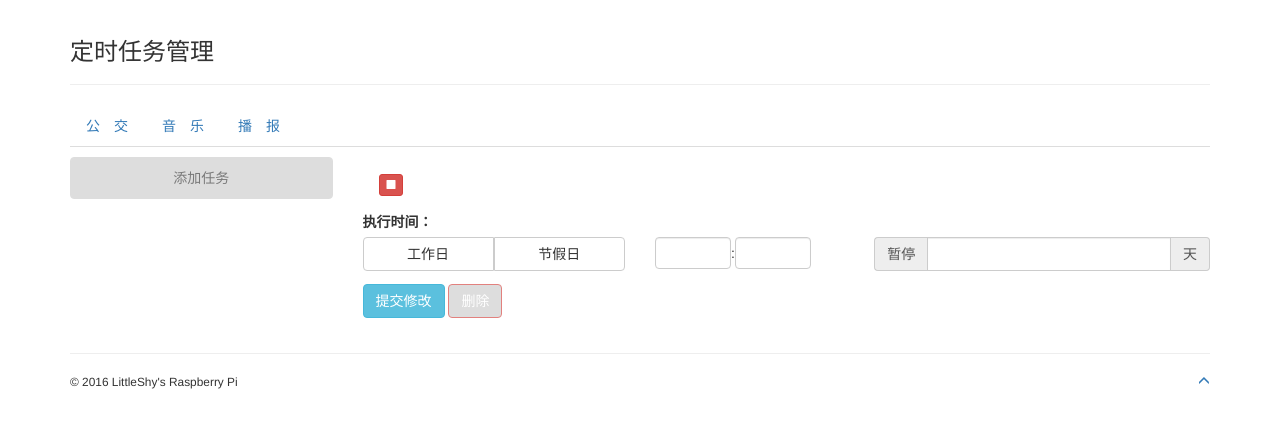
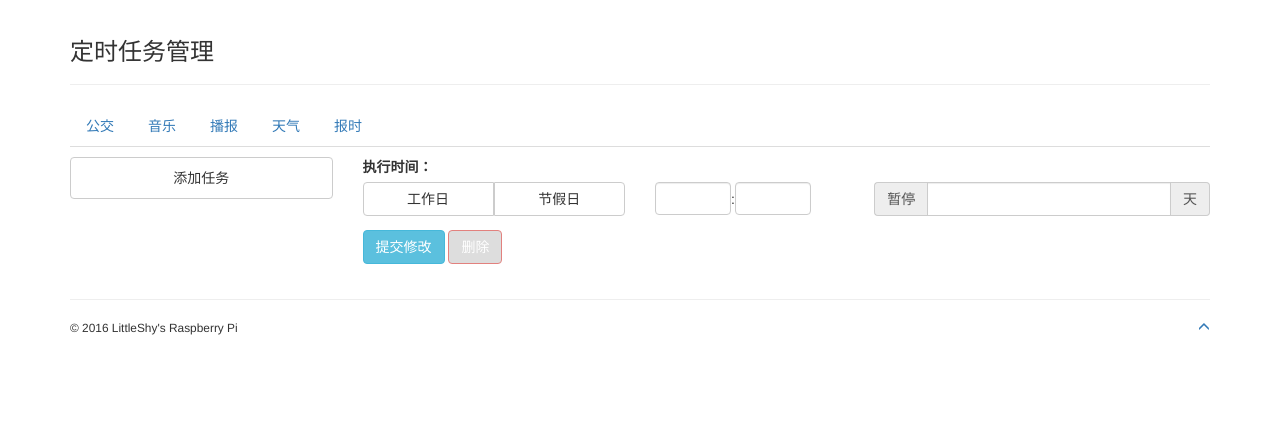
Before and after one commit to lhysrc/pi_say, a Python web app: template www/templates/config.html in a window 1280 px wide. Shown: the part 51-479 px from the top of the page. Run offline with Jinja, Linux system fonts and the light colour scheme; the template is opened without the code that fills it: most values are stand-ins (such as "Sample title", 1, 10 or a date in 2020); some libraries are stand-ins or nearby versions.

Commit message:
添加任务功能、报时报天气分离

```diff
--- a/main/weather.py
+++ b/main/weather.py
@@ -104,11 +104,11 @@ def day_of_week(days_after):
 
 
 
-def tell_today(drsg = True, trav = False):
+def tell_today(drsg = False, trav = False):
     w = today(drsg, trav)
     baidu_tts.read_aloud(w)
 
-def tell_day_of_week(days_after):
+def tell_day_of_week(days_after=0):
     w = day_of_week(days_after)
     baidu_tts.read_aloud(w)
 
--- a/www/templates/config.html
+++ b/www/templates/config.html
@@ -44,10 +44,12 @@
 {#        <h3><label>定时任务管理</label></h3>#}
         <ul class="nav nav-tabs ">
             <li role="presentation" class="page-btn " ng-class="{'active':current_type=='bus'}" ng-click="set_current_type('bus')">
-                <a>公　交 </a>
+                <a>公交</a>
             </li>
-            <li role="presentation" class="page-btn  " ng-class="{'active':current_type=='music'}" ng-click="set_current_type('music')"><a>音　乐</a></li>
-            <li role="presentation" class="page-btn " ng-class="{'active':current_type=='tell'}" ng-click="set_current_type('tell')"><a>播　报</a></li>
+            <li role="presentation" class="page-btn  " ng-class="{'active':current_type=='music'}" ng-click="set_current_type('music')"><a>音乐</a></li>
+            <li role="presentation" class="page-btn " ng-class="{'active':current_type=='read'}" ng-click="set_current_type('read')"><a>播报</a></li>
+            <li role="presentation" class="page-btn " ng-class="{'active':current_type=='weather'}" ng-click="set_current_type('weather')"><a>天气</a></li>
+            <li role="presentation" class="page-btn " ng-class="{'active':current_type=='time'}" ng-click="set_current_type('time')"><a>报时</a></li>
         </ul>
 {#        <table class="table table-bordered table-hover text-center">#}
 {#            <thead class="">#}
@@ -105,7 +107,7 @@
                         <a class="btn nav-link" ng-class="{'btn-primary':t===current_task}" ng-click="set_current_task(t)">{{t.hour}}:{{t.min}}</a>
                     </li>
                     <li class="nav-item" role="presentation">
-                        <a class="btn btn-default"  ng-click="add_task()" disabled>添加任务</a>
+                        <a class="btn btn-default"  ng-click="add_task()" >添加任务</a>
                     </li>
 
                 </ul>
@@ -114,8 +116,8 @@
             </div>
 
 
-            <div class="col-md-9 col-xs-8">
-                <div class="alert alert-sm" style="margin-bottom: 0"
+            <div class="col-md-9 col-xs-8" >
+                <div class="alert alert-sm" style="margin-bottom: 0" ng-hide="current_task.pause_days==null"
                      ng-class="{'alert-success':current_task.pause_days==0,'alert-warning':current_task.pause_days>0,'alert-danger':current_task.pause_days<0,}">
 
                     <button class="btn btn-xs"
@@ -257,18 +259,18 @@
                     </div>
                 </div>
 
-                <div class="row" style="margin-top: 5px" ng-show="current_type=='tell'">
-                    <div class="row col-md-12 col-xs-12" style="margin-left: 5px;">
-                        <label class="radio-inline col-md-2 col-xs-3">
-                            <input type="radio" name="inlineRadioOptions" value="read" ng-model="current_task.type"> 念字
-                        </label>
-                        <label class="radio-inline col-md-2 col-xs-3" >
-                            <input type="radio" name="inlineRadioOptions" value="weather" ng-model="current_task.type" disabled> 天气
-                        </label>
-                        <label class="radio-inline col-md-2 col-xs-3">
-                            <input type="radio" name="inlineRadioOptions" value="time" ng-model="current_task.type"> 报时
-                        </label>
-                    </div>
+                <div class="row" style="margin-top: 5px" ng-show="current_type=='read'">
+{#                    <div class="row col-md-12 col-xs-12" style="margin-left: 5px;">#}
+{#                        <label class="radio-inline col-md-2 col-xs-3">#}
+{#                            <input type="radio" name="inlineRadioOptions" value="read" ng-model="current_task.type"> 念字#}
+{#                        </label>#}
+{#                        <label class="radio-inline col-md-2 col-xs-3" >#}
+{#                            <input type="radio" name="inlineRadioOptions" value="weather" ng-model="current_task.type" disabled> 天气#}
+{#                        </label>#}
+{#                        <label class="radio-inline col-md-2 col-xs-3">#}
+{#                            <input type="radio" name="inlineRadioOptions" value="time" ng-model="current_task.type"> 报时#}
+{#                        </label>#}
+{#                    </div>#}
                     <label class="col-md-12 col-xs-12" ng-show="current_task.type=='read'">
                         播报内容：<textarea ng-model="current_task.args[0]" maxlength="1000" class="form-control" ></textarea>
                     </label>
@@ -283,21 +285,49 @@
                                 <span class="input-group-addon">次</span>
                             </label>
                         </label>
-                        <label class=" col-md-4 col-xs-12" ng-show="current_task.type=='time'" >
+{#                        <label class=" col-md-4 col-xs-12" ng-show="current_task.type=='time'" >#}
+{#                            <label class="input-group">#}
+{#                            <span class="input-group-addon">每</span>#}
+{#                            <input class=" form-control"  type="number" id="cnt" min="0" ng-model="current_task.args[0]"/>#}
+{#                            <span class="input-group-addon">分钟报时</span>#}
+{#                                </label>#}
+{#                        </label>#}
+{#                        <label class=" col-md-4 col-xs-12" ng-show="current_task.type=='time'">#}
+{#                            <label class="input-group">#}
+{#                                <span class="input-group-addon">共播报</span>#}
+{#                                <input class=" form-control" type="number" id="cnt" min="0" ng-model="current_task.args[1]"/>#}
+{#                                <span class="input-group-addon">次</span>#}
+{#                            </label>#}
+{#                        </label>#}
+                    </div>
+                </div>
+                <div  style="margin-top: 5px" ng-show="current_type=='weather'">
+                    <div class="btn-group btn-group-justified" style="margin-top: 0">
+
+                            <label class="btn btn-default" ng-model="current_task.workday"
+                                   ng-click="current_task.args[0]=!current_task.args[0]"
+                                   ng-class="{'btn-primary active':current_task.args[0]}">穿衣建议</label>
+                            <label class="btn btn-default" ng-model="current_task.holiday"
+                                   ng-click="current_task.args[1]=!current_task.args[1]"
+                                   ng-class="{'btn-primary active':current_task.args[1]}">出行建议</label>
+
+                    </div>
+                </div>
+                <div class="row" style="margin-top: 5px" ng-show="current_type=='time'">
+                        <label class=" col-md-4 col-xs-12" ng-show="current_type=='time'" >
                             <label class="input-group">
-                            <span class="input-group-addon">每</span>
+                            <span class="input-group-addon">间隔</span>
                             <input class=" form-control"  type="number" id="cnt" min="0" ng-model="current_task.args[0]"/>
-                            <span class="input-group-addon">分钟报时</span>
+                            <span class="input-group-addon">分钟</span>
                                 </label>
                         </label>
-                        <label class=" col-md-4 col-xs-12" ng-show="current_task.type=='time'">
+                        <label class=" col-md-4 col-xs-12" ng-show="current_type=='time'">
                             <label class="input-group">
                                 <span class="input-group-addon">共播报</span>
                                 <input class=" form-control" type="number" id="cnt" min="0" ng-model="current_task.args[1]"/>
                                 <span class="input-group-addon">次</span>
                             </label>
                         </label>
-                    </div>
                 </div>
 
                 <div class="form-group" >
@@ -398,6 +428,9 @@
 {#                    }#}
 {#                })#}
                 .controller('cfgCtrl', function ($scope, $http) {
+                    $scope.arg_nums ={
+                        music: 4, bus: 5, weather: 0, read: 7, time: 2
+                    };
                     $scope.group_tasks = {
                         music: [], bus: [], weather: [], read: [], time: []
                     };
@@ -418,19 +451,32 @@
                     };
                     $scope.set_current_type = function(type){
                         $scope.current_type = type;
-                        if(type=='bus' || type=='music'){
-                            $scope.cur_task_list = $scope.group_tasks[type];
-                        }else{
-                            $scope.cur_task_list = $scope.group_tasks.weather
-                                    .concat($scope.group_tasks.read)
-                                    .concat($scope.group_tasks.time);
-                        }
+                        $scope.cur_task_list = $scope.group_tasks[type];
+{#                        if(type=='bus' || type=='music'){#}
+{#                            $scope.cur_task_list = $scope.group_tasks[type];#}
+{#                        }else{#}
+{#                            $scope.cur_task_list = $scope.group_tasks.weather#}
+{#                                    .concat($scope.group_tasks.read)#}
+{#                                    .concat($scope.group_tasks.time);#}
+{#                        }#}
                         $scope.set_current_task($scope.cur_task_list[0]);
                     };
                     $scope.update = function(tk){
                         $http.post('../tasks',tk).success(function(date,status){
                             if (status == 200) {
                                 showMsgBox("修改成功。")
+                            }
+                        });
+                    };
+                    $scope.delete = function(tk){
+                        $http.delete('../tasks',tk).success(function(date,status){
+                            if (status == 200) {
+                                for(var idx in $scope.group_tasks[tk.type]) {
+                                    if($scope.group_tasks[tk.type][idx] == tk)
+                                        $scope.group_tasks[tk.type].pop(idx);
+                                }
+
+                                showMsgBox("删除成功。")
                             }
                         });
                     };
@@ -474,6 +520,14 @@
                                 if (status != 200) return;
                                 $scope.bus_status = $scope.get_bus_status($scope.current_task.args[2]);
                             });
+                    };
+                    $scope.add_task = function(){
+                        $scope.current_task = {
+                            type:$scope.current_type,
+                            args:new Array($scope.arg_nums[$scope.current_type]),
+                            pause_days:0
+                        };
+                        $scope.group_tasks[$scope.current_type].push($scope.current_task);
                     };
 {#                    $http.get('../bus').success(function (data, status) {#}
 {#                                if (status != 200) return;#}
```
Also changed, not shown: main/task2.py (+15 -15 lines).
